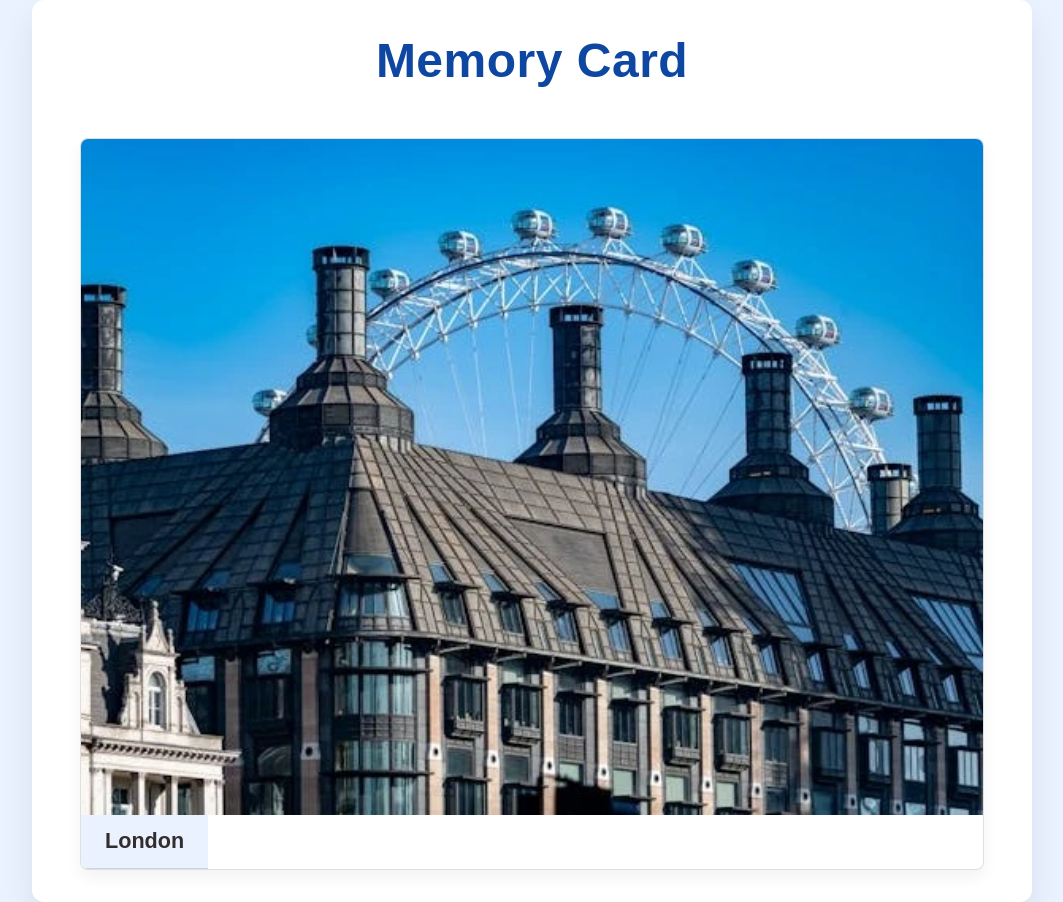
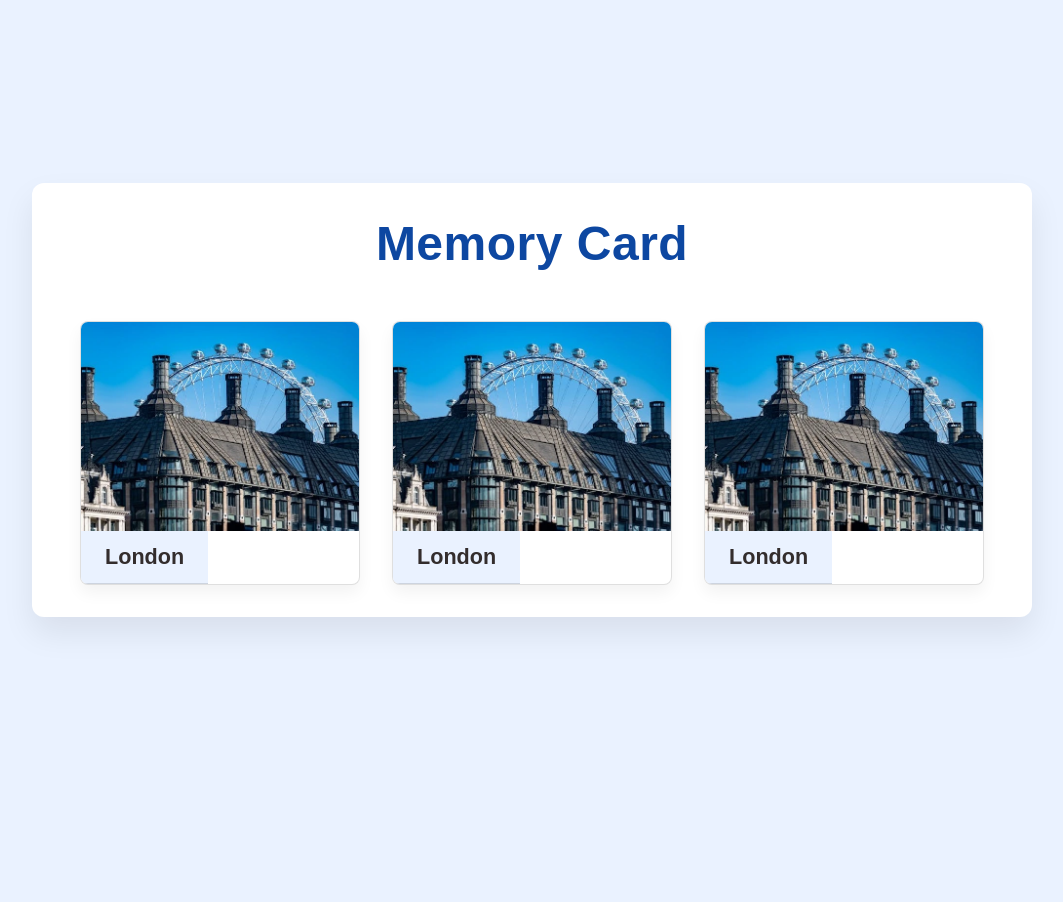
Before and after one commit to catalinbroinas/memory-card, a React (Vite) app: page / in a window 1280 px wide. Shown: the whole page, without its empty margins (108-1171 px from the left). After the commit the page ends 800 px from the top, so only its background shows below. Built offline with nearby package versions, Linux system fonts and the light colour scheme.

Commit message:
style(CardGrid): add component styles

```diff
--- a/src/react/components/features/Game/GameScreen/CardGrid.jsx
+++ b/src/react/components/features/Game/GameScreen/CardGrid.jsx
@@ -6,6 +6,8 @@ function CardGrid() {
       <h2 className="visually-hidden">Game cards</h2>
 
       <MemoryCard />
+      <MemoryCard />
+      <MemoryCard />
     </section>
   );
 }
--- a/src/scss/components/custom/_game-screen.scss
+++ b/src/scss/components/custom/_game-screen.scss
@@ -44,6 +44,16 @@
 }
 
 // =================================
+//   CARD GRID
+// =================================
+
+.card-grid {
+  display: grid;
+  grid-template-columns: repeat(auto-fill, minmax(240px, 1fr));
+  gap: $spacing-xl;
+}
+
+// =================================
 //   MEMORY CARD
 // =================================
 
```
